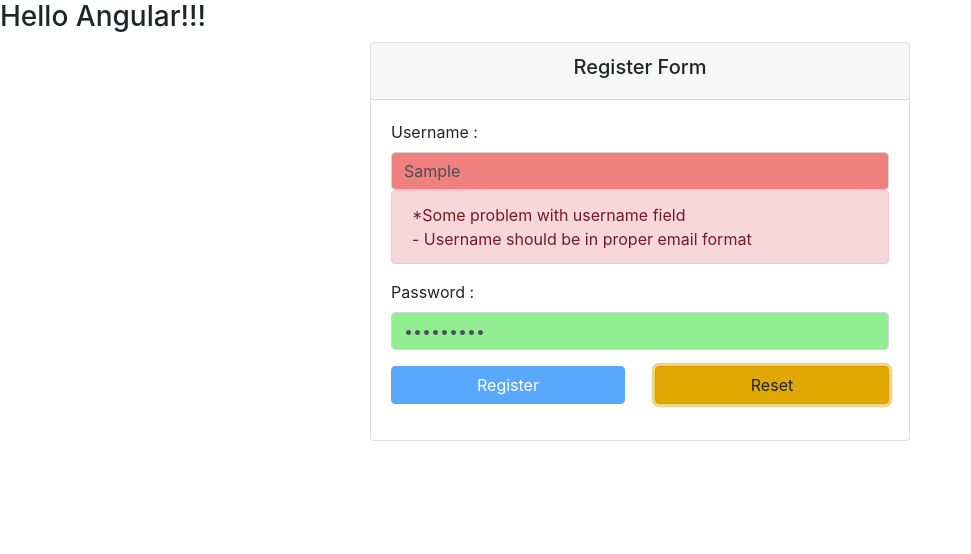
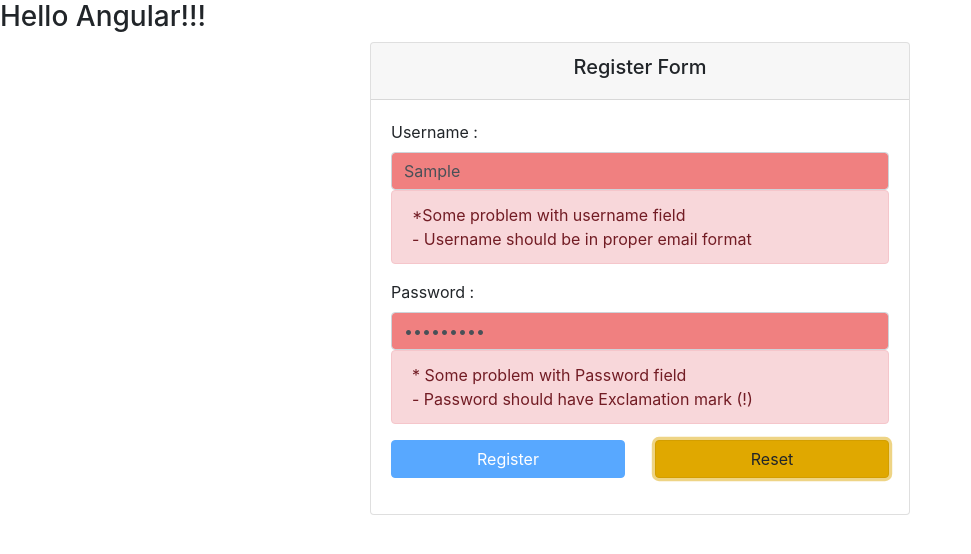
Before and after one commit to synergy2411/ng-feb-21, an Angular app in the folder users-app/: page / in a window 1280 px wide. Both pictures are taken after typing "Sample", "Sample123" into the empty fields and a click on the button "Reset". Shown: the top 554 px of the page, without its empty margins (0-971 px from the left). Built offline with nearby package versions, Linux system fonts and the light colour scheme.

Commit message:
custom validator added

```diff
--- a/users-app/src/app/components/auth/register/register.component.html
+++ b/users-app/src/app/components/auth/register/register.component.html
@@ -39,6 +39,9 @@
                   <div *ngIf="password.hasError('minlength')">
                     - Password should have 6 characters at least
                   </div>
+                  <div *ngIf="password.hasError('needExclamation')">
+                    - Password should have Exclamation mark (!)
+                  </div>
                 </div>
             </div>
             <!-- buttons -->
--- a/users-app/src/app/components/auth/register/register.component.ts
+++ b/users-app/src/app/components/auth/register/register.component.ts
@@ -1,5 +1,5 @@
 import { Component, OnInit } from '@angular/core';
-import { FormBuilder, FormControl, FormGroup, Validators } from '@angular/forms';
+import { AbstractControl, FormBuilder, FormControl, FormGroup, ValidationErrors, Validators } from '@angular/forms';
 
 @Component({
   selector: 'app-register',
@@ -14,7 +14,8 @@ export class RegisterComponent implements OnInit {
   ]);
   password = new FormControl('', [
     Validators.required,
-    Validators.minLength(6)
+    Validators.minLength(6),
+    this.hasExclamationMark
   ]);
   registerForm : FormGroup;
 
@@ -32,4 +33,9 @@ export class RegisterComponent implements OnInit {
   ngOnInit(): void {
   }
 
+  hasExclamationMark(control : AbstractControl) : null | ValidationErrors{
+    const hasExclamation = control.value.indexOf("!") >= 0;
+    return hasExclamation ? null : {needExclamation : true}
+  }
+
 }
```
